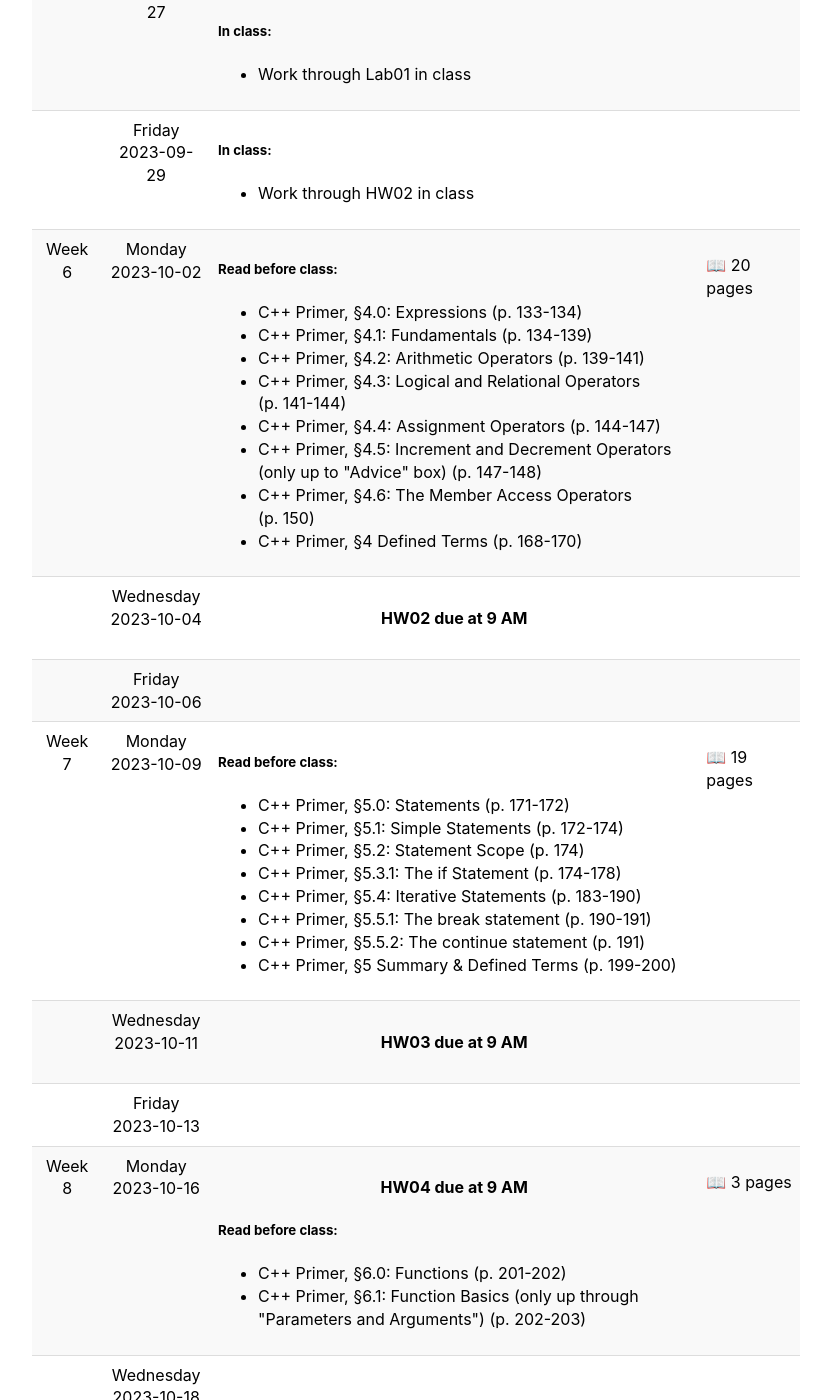
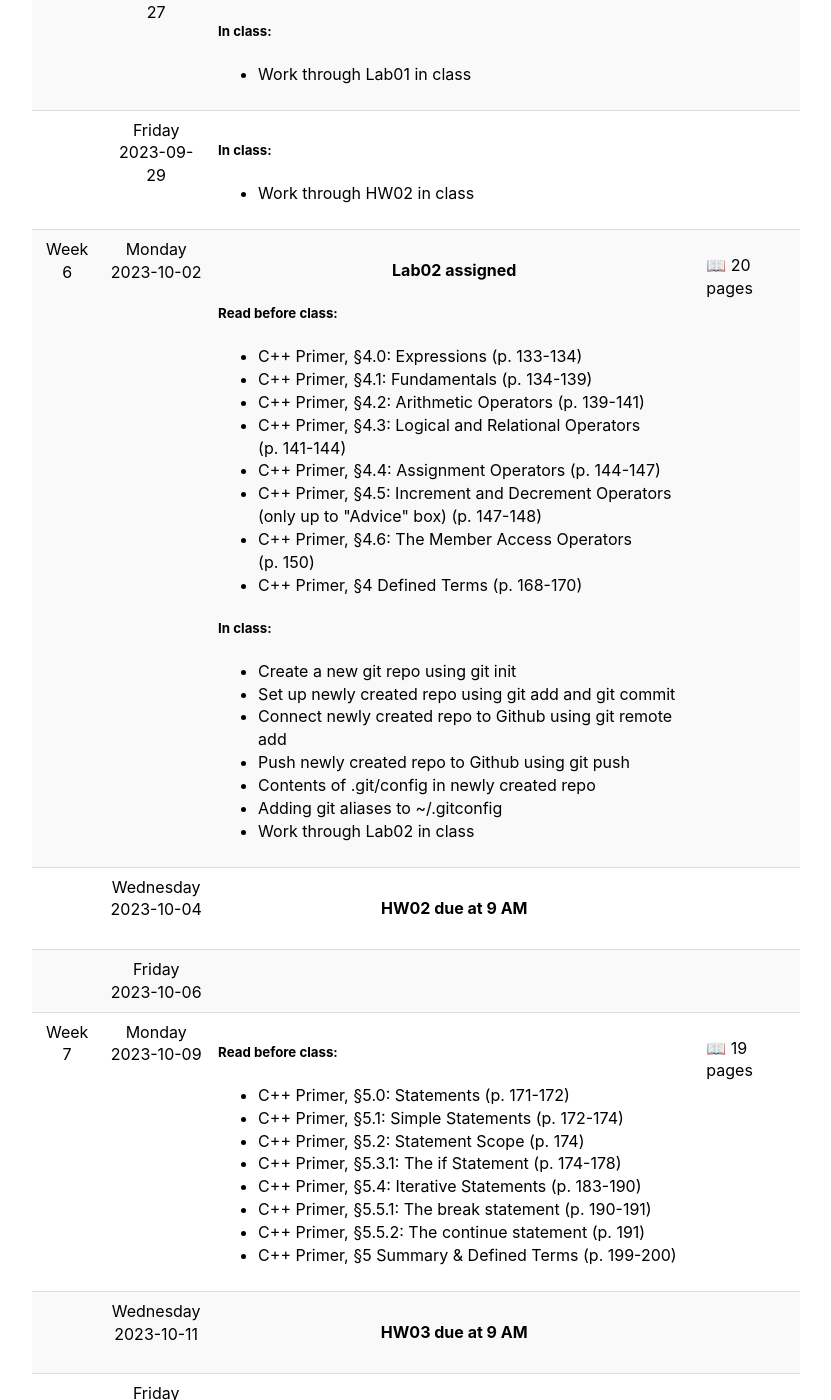
Before and after one commit to 2023-Fall-UAF-CS201/2023-Fall-UAF-CS201.github.io, a Jekyll site: the page built from schedule.md, in a window 1280 px wide and 1400 px high, scrolled down 2870 px. Shown: the whole window, without its empty margins (224-1055 px from the left). Built offline with Jekyll 4.4.1, drawn with Linux system fonts in a browser that asks for light colours.

Commit message:
Update schedule.yaml
Describe what was done on Mon Oct 2

```diff
--- a/_data/schedule.yaml
+++ b/_data/schedule.yaml
@@ -234,6 +234,15 @@
      length:
        value: 3
        unit:  "pages"
+  topic: "Lab02 assigned"
+  lesson:
+    - "Create a new git repo using git init"
+    - "Set up newly created repo using git add and git commit"
+    - "Connect newly created repo to Github using git remote add"
+    - "Push newly created repo to Github using git push"
+    - "Contents of .git/config in newly created repo"
+    - "Adding git aliases to ~/.gitconfig"
+    - "Work through Lab02 in class"
 -
   day_of_week: 2
   topic: "HW02 due at 9 AM"
```
